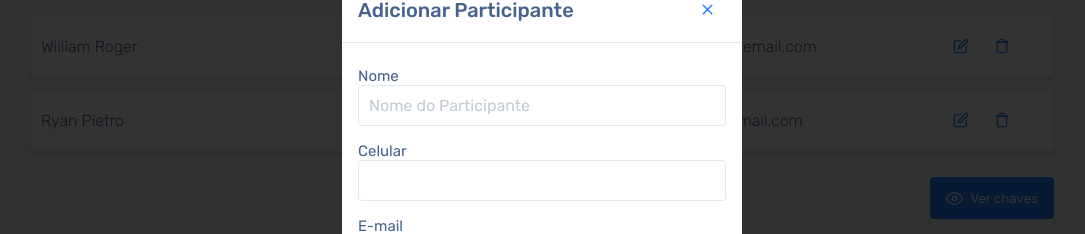
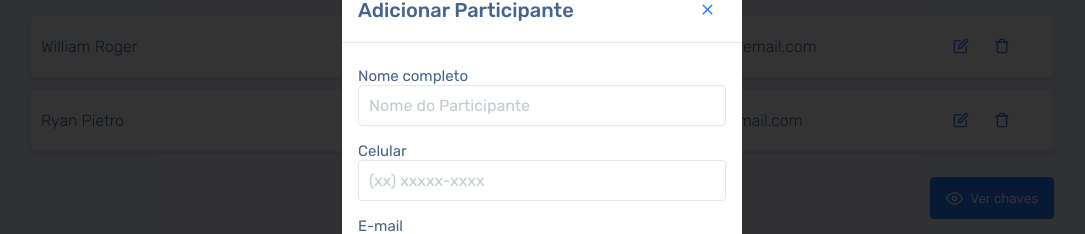
Before and after one commit to williamroger/appgame-react, a React (Create React App) app: page / in a window 1280 px wide. Both pictures are taken after a click on the button "Adicionar Participante". Shown: the part 224-458 px from the top of the page, without its empty margins (98-1183 px from the left). Built offline with nearby package versions, Linux system fonts and the light colour scheme.

Commit message:
Add validation in form register participant

```diff
--- a/src/components/Form/index.tsx
+++ b/src/components/Form/index.tsx
@@ -1,6 +1,8 @@
 import React from 'react';
 import { useForm, Controller } from 'react-hook-form';
 import InputMask from 'react-input-mask';
+import { yupResolver } from '@hookform/resolvers/yup';
+import * as yup from 'yup';
 
 import { FiX, FiCheck } from 'react-icons/fi';
 
@@ -18,34 +20,54 @@ type Input = {
   email: string;
 }
 
+// eslint-disable-next-line no-useless-escape
+const phoneRegex = /^\([1-9]{2}\) (?:[2-8]|9[1-9])[0-9]{3}\-[0-9]{4}$/;
+const nameRegex = /[A-z]/;
+
+const ParticipantSchema = yup.object().shape({
+  name: yup.string()
+    .required('O campo Nome completo é obrigatório.')
+    .min(3, 'O Nome deve ter no minímo 3 caracteres')
+    .matches(nameRegex, 'Não é permitido números no nome.'),
+  phone: yup.string()
+    .required('O campo Celular é obrigatório.')
+    .matches(phoneRegex, 'Informe um Número válido.'),
+  email: yup.string()
+    .required('O campo E-mail é obrigatório.')
+    .email('Informe um E-mail válido.'),
+});
+
 const Form: React.FC<FormProps> = ({ onClose, ...rest }) => {
-  const { register, handleSubmit, control, watch, errors } = useForm<Input>();
+  const { register, handleSubmit, control, errors } = useForm<Input>({
+    resolver: yupResolver(ParticipantSchema)
+  });
+
   const onSubmit = (data: any) => console.log(data);
 
   return (
     <Container onSubmit={handleSubmit(onSubmit)}>
       <FormBody>
         <span>
-          <label htmlFor="name">Nome</label>
+          <label htmlFor="name">Nome completo</label>
           <input
             id="name"
             name="name"
-            ref={register({ required: true, minLength: 3, pattern: /^[A-Za-z]/i })}
+            ref={register({ required: true, minLength: 3, pattern: /^[A-Za-z]+$/i })}
             placeholder="Nome do Participante" />
+          {errors.name && <small>{errors.name.message}</small>}
         </span>
         <span>
           <label htmlFor="phone">Celular</label>
-          {/* <input
-            id="phone"
-            name="phone"
-            ref={register({ required: true })}
-            placeholder="(xx) xxxxx-xxxx" /> */}
           <Controller
             as={InputMask}
             control={control}
+            defaultValue={''}
+            rules={{ required: true }}
             mask="(99) 99999-9999"
             name="phone"
+            placeholder="(xx) xxxxx-xxxx"
           />
+          {errors.phone && <small>{errors.phone.message}</small>}
         </span>
         <span>
           <label htmlFor="email">E-mail</label>
@@ -54,6 +76,7 @@ const Form: React.FC<FormProps> = ({ onClose, ...rest }) => {
             name="email"
             ref={register({ required: true })}
             placeholder="participante@email.com" />
+          {errors.email && <small>{errors.email.message}</small>}
         </span>
       </FormBody>
       <FormFooter>
--- a/src/components/Form/styles.ts
+++ b/src/components/Form/styles.ts
@@ -33,6 +33,11 @@ export const Container = styled.form`
         color: #c3cad2;
       }
     }
+
+    small {
+      color: #ff6b6b;
+      margin-top: 5px;
+    }
   }
 `;
 
```
Also changed, not shown: package.json (+5 -2 lines), 1 other file (tests, documents, lock files or other folders).
